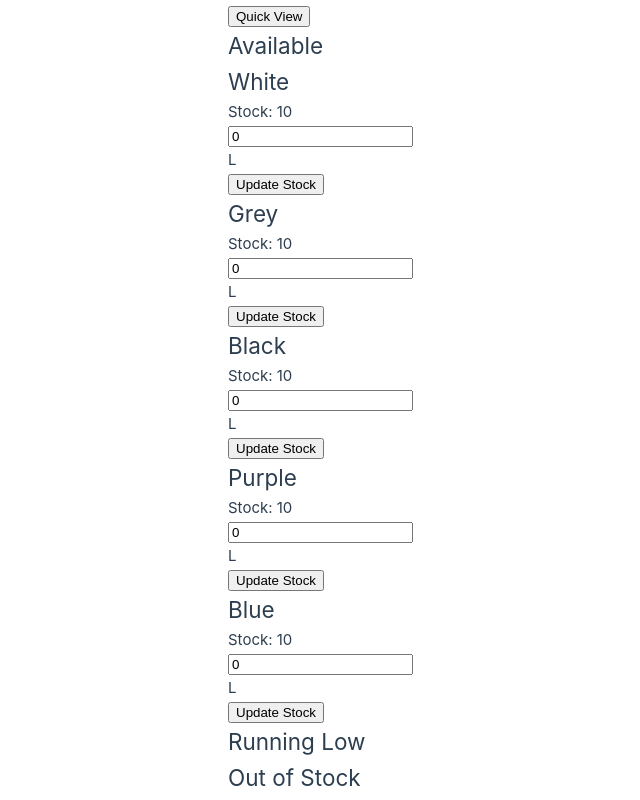
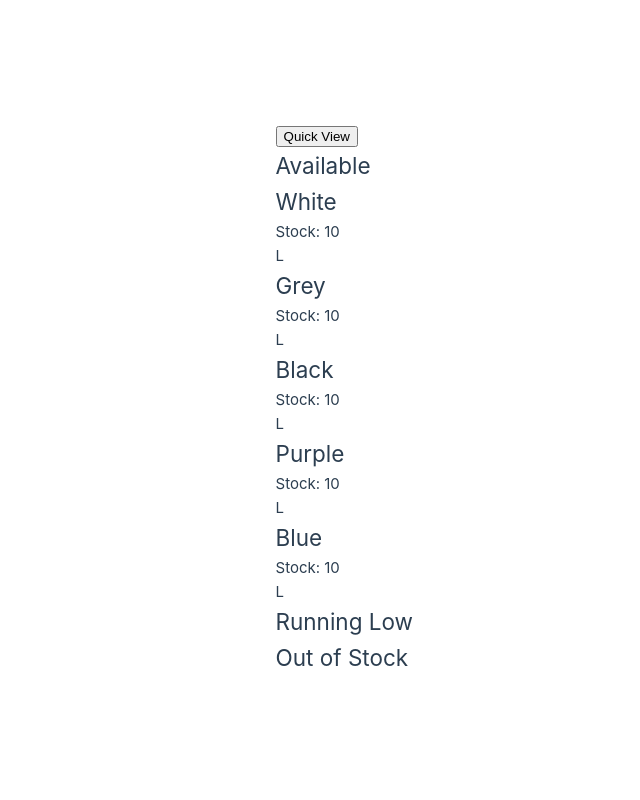
Before and after one commit to Saxel-0/Paint-Stock, a Vue app in the folder Frontend/Paint_Stock/: page / in a window 1280 px wide. Shown: the whole page, without its empty margins (227-867 px from the left). Built offline with nearby package versions, Linux system fonts and the light colour scheme.

Commit message:
Locked updating stock behind edit permissions

```diff
--- a/Frontend/Paint_Stock/src/components/Paintcards.vue
+++ b/Frontend/Paint_Stock/src/components/Paintcards.vue
@@ -1,16 +1,15 @@
 <!-- template for the cards, includes the colour name and stock level, as well as an input field to update the stock level -->
 <template>
     <div class="paint-card">
-        <h2>{{ paint.colour }}</h2>
-        <p>Stock: {{ paint.stock_level }}</p>
-        <input type="number" v-model="newStockLevel">
-        <p>L</p>
-        <button @click="updateStock">Update Stock</button>
+      <h2>{{ paint.colour }}</h2>
+      <p>Stock: {{ paint.stock_level }}</p>
+      <input type="number" v-model="newStockLevel" v-if="canEdit">
+      <p>L</p>
+      <button @click="updateStock" v-if="canEdit">Update Stock</button>
     </div>
+  </template>
 
-</template>
-
-<script>
+  <script>
 import { ref } from 'vue';
 import axios from 'axios';
 
@@ -20,6 +19,10 @@ export default {
             required: true,
             type: Object
         },
+        canEdit: {
+            type: Boolean,
+            default: false
+        }
     },
     setup(props) {
         console.log(props.paint);
```
